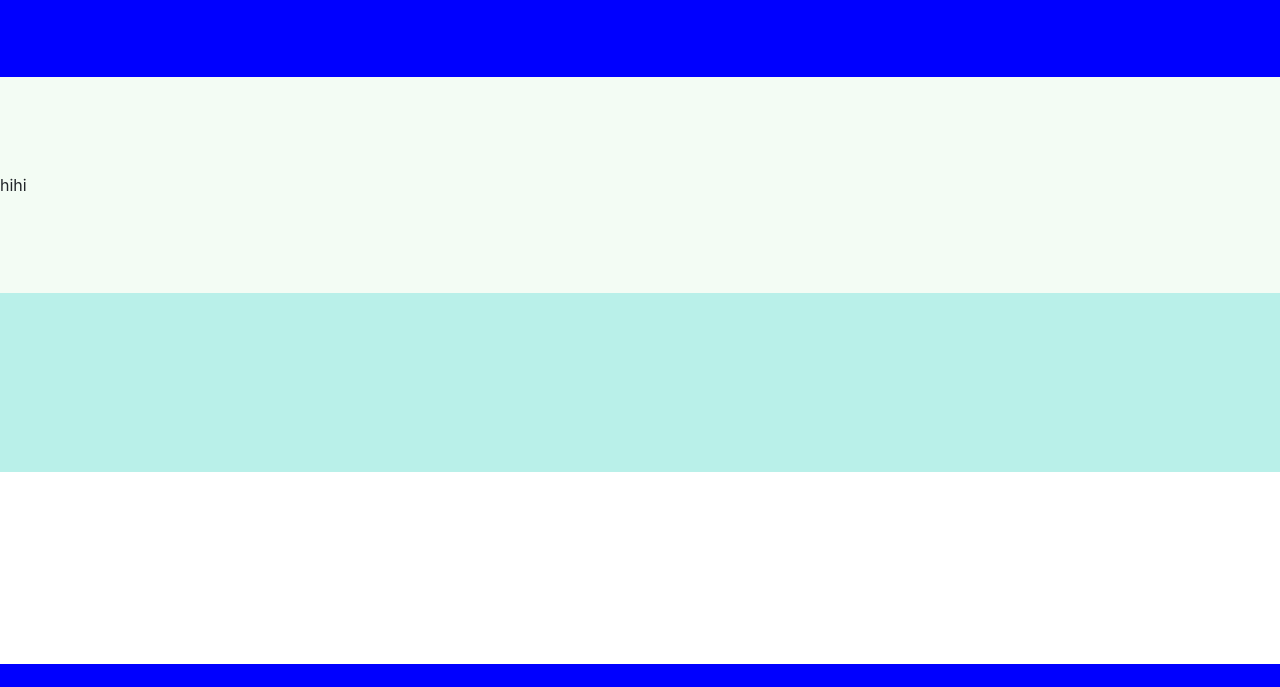
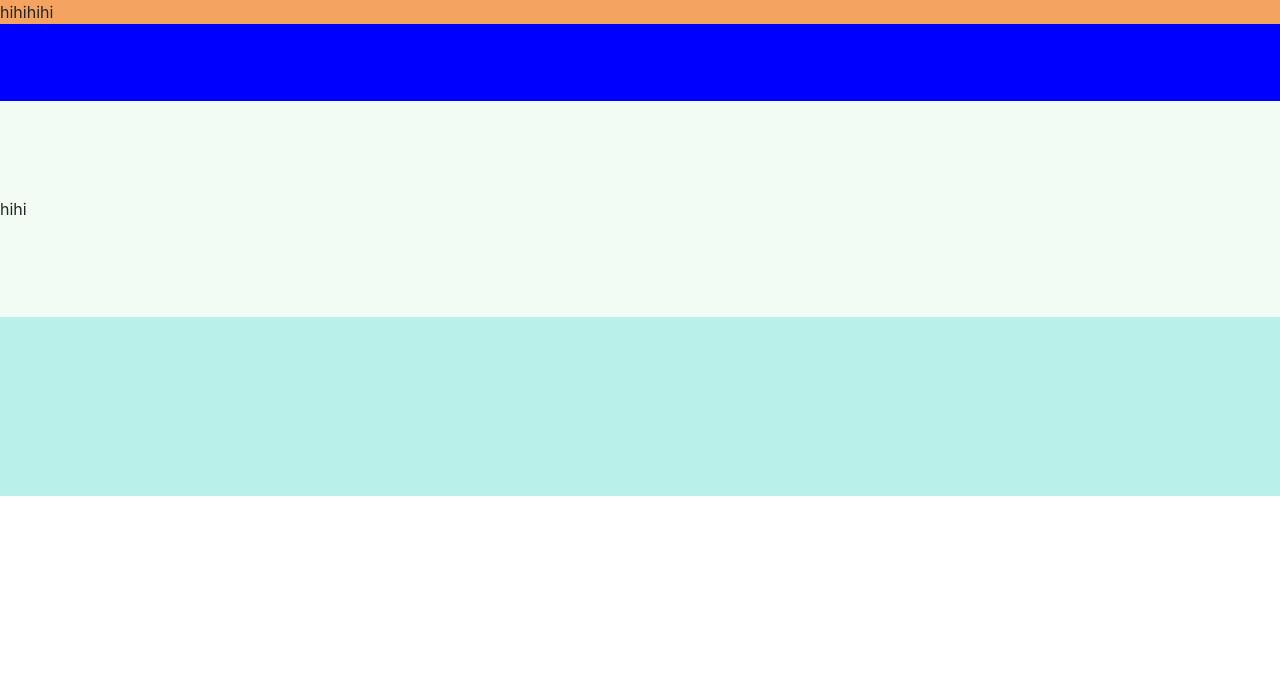
Before and after one commit to HoangViet144/Assignment-Web, a PHP site: page /about.html in a window 1280 px wide. Shown: the top 687 px of the page. Run offline with PHP 8.4, Linux system fonts and the light colour scheme.

Commit message:
Update About

```diff
--- a/about.html
+++ b/about.html
@@ -10,12 +10,14 @@
     </head>
     <body">
         <div id="Header">
-
+            hihihihi
         </div>
         <div id="Content" class="page-container">
             <div id="Content-wrapper">
                 <div id="section1" class="section about-us">
-                    hihi
+                    <div id="section1-content">
+                        hihi
+                    </div>
                 </div>
                 <div id="section2" class="section">
 
@@ -25,7 +27,7 @@
                 </div>
                 <div id="section4" class="section">
 
-                </div>
+                </div>,
                 <div id="section5" class="section">
 
                 </div>
--- a/css/about.css
+++ b/css/about.css
@@ -10,6 +10,13 @@
     margin-left: auto;
     margin-right: auto;
     position: relative;
+}
+
+#Header{
+    max-width: 1600px;
+    margin-left: auto;
+    margin-right: auto;
+    background-color: sandybrown;
 }
 
 *,*::before,*::after{
@@ -26,6 +33,10 @@
     align-items: center;
     background-color: rgb(243, 252, 244);
 }
+#section1 #section1-content{
+    background-color: sa lmon;
+    width: 100%;
+}
 
 @media screen and (min-width:47em) {
   .section{
```
